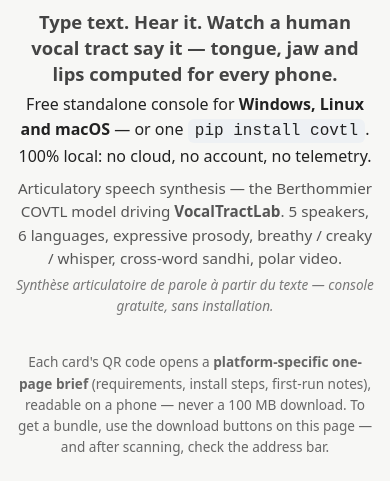
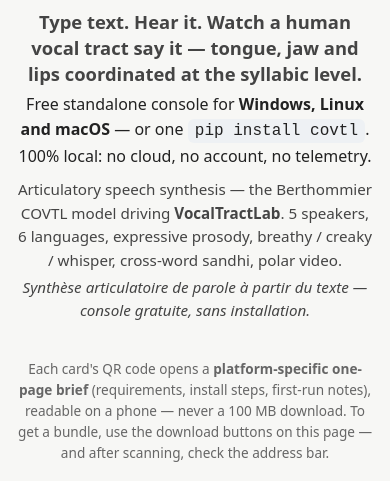
Before and after one commit to FBerthommier/covtl.org, a plain HTML site: page index.html in a window 390 px wide. Shown: the part 91-572 px from the top of the page. Drawn offline with Linux system fonts and the light colour scheme.

Commit message:
page: syllabic-level tagline; restore technical lines to readable size

```diff
--- a/index.html
+++ b/index.html
@@ -17,8 +17,8 @@
              margin:.8rem auto .35rem; }
   .cta { font-size:1.12rem; color:#222; }
   .cta code { background:#eef1f4; padding:.2rem .45rem; border-radius:6px; }
-  .lead { font-size:.95rem; color:#555; margin-top:.5rem; }
-  .fr { font-size:.85rem; color:#777; }
+  .lead { font-size:1rem; color:#444; margin-top:.6rem; }
+  .fr { font-size:1rem; color:#444; }
   main { max-width:62rem; margin:0 auto; padding:0 1rem 3rem; }
   .cards { display:grid; grid-template-columns:repeat(auto-fit,minmax(280px,1fr));
            gap:1.2rem; margin:1.5rem 0; }
@@ -54,14 +54,16 @@
   footer { text-align:center; padding:2rem 1rem; color:#666; font-size:.85rem; }
   a.plain { color:var(--accent); }
   @media (max-width:640px) { header h1 { font-size:1.6rem; }
-    .tagline { font-size:1.15rem; } .cta { font-size:1rem; } }
+    .tagline { font-size:1.15rem; } .cta { font-size:1rem; }
+    .lead, .fr { font-size:.95rem; } }
 </style>
 </head>
 <body>
 <header>
   <h1>COVTL</h1>
   <p class="tagline">Type text. <strong>Hear it.</strong> Watch a human
-     vocal tract say it — tongue, jaw and lips computed for every phone.</p>
+     vocal tract say it — tongue, jaw and lips coordinated at the
+     syllabic level.</p>
   <p class="cta">Free standalone console for <strong>Windows, Linux and
      macOS</strong> — or one <code>pip install covtl</code>. 100% local:
      no cloud, no account, no telemetry.</p>
```
